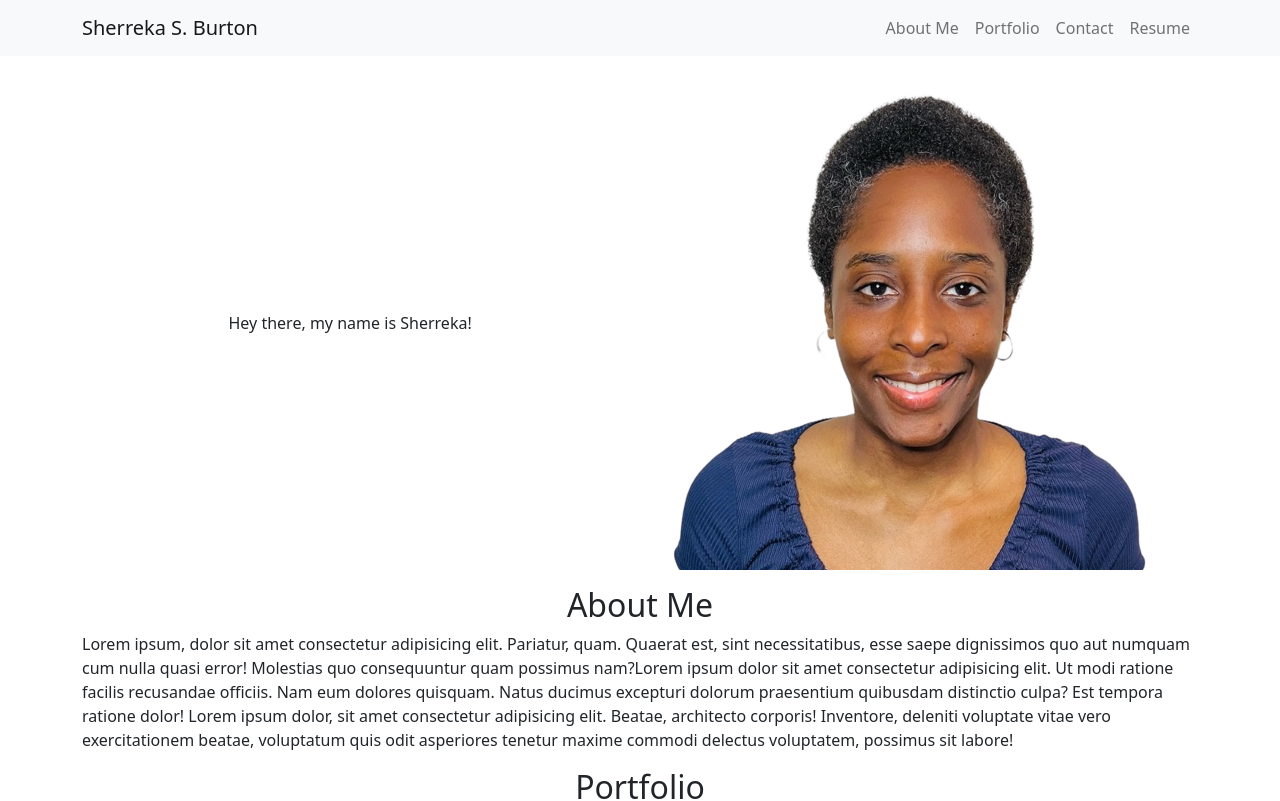
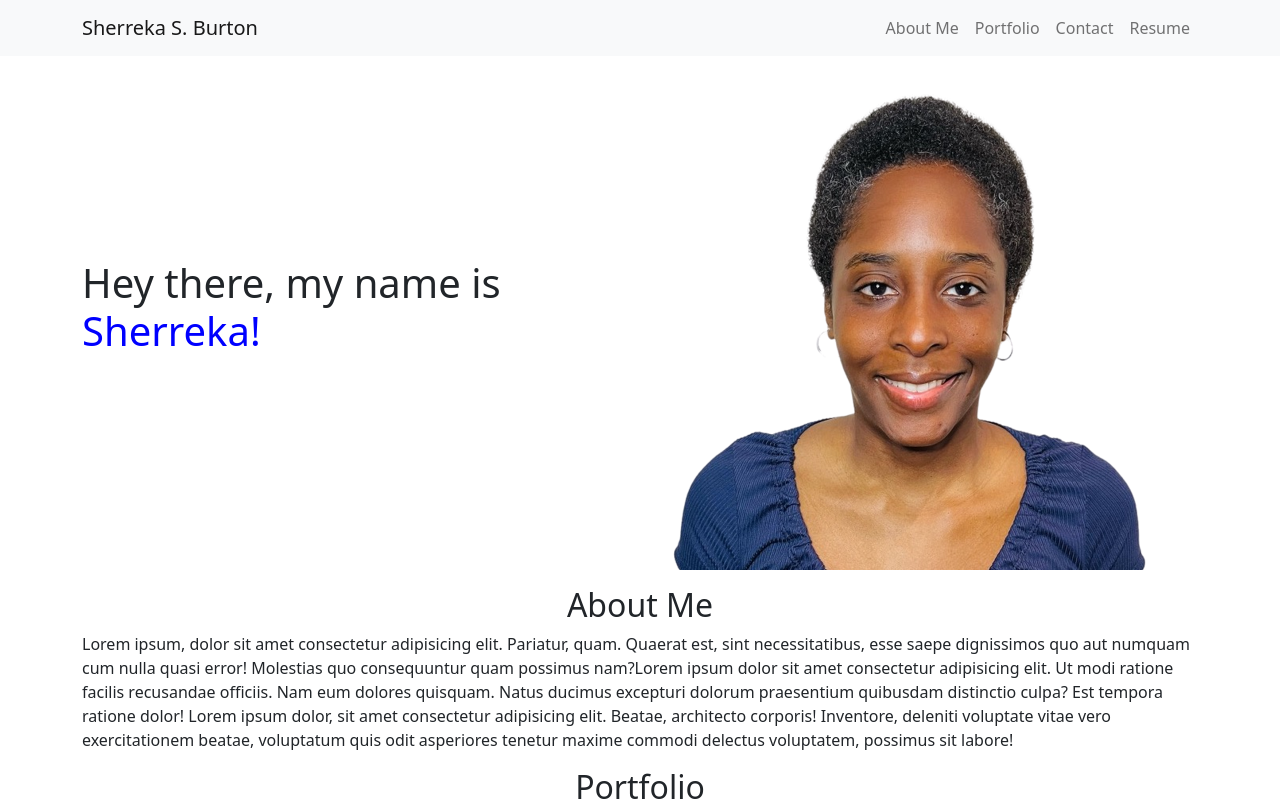
Before and after one commit to ssbbgm/react-portfolio, a React (Create React App) app: page / in a window 1280 px wide. Shown: the top 801 px of the page. Built offline with nearby package versions, Linux system fonts and the light colour scheme.

Commit message:
added more to typewriter;

```diff
--- a/src/components/Intro.js
+++ b/src/components/Intro.js
@@ -9,16 +9,17 @@ function Intro() {
     <Container fluid="md" className="mt-100">
       <Row>
         <Col style={{ display: 'flex', justifyContent: 'center', alignItems: 'center'}}>
-          <div id="typewriter">
+          <div id="typewriter" textAlign='center'>
             <Typewriter
               options={{
                 strings: [
-                  "Hey there, my name is Sherreka!",
-                  "Welcome to my page!",
-                  "I appreciate you for stopping by!",
-                  "Feel free to look around...",
-                  "Hit me up if you want to get in touch!",
+                  "<h1>Hey there, my name is <span style='color: blue;'>Sherreka!</span></h1>",
+                  "<h1>Welcome to my page!</h1>",
+                  "<h1>I appreciate you for stopping by!</h1>",
+                  "<h1>Feel free to look around...</h1>",
+                  "<h1>Hit me up if you want to get in touch!</h1>",
                 ],
+                cursor: '❤️',
                 autoStart: true,
                 loop: true,
               }}
@@ -26,7 +27,7 @@ function Intro() {
           </div>
         </Col>
         <Col style={{ display: 'flex', justifyContent: 'center'}}>
-            <img src={Sherreka} alt="stats of sherreka"  />
+            <img src={Sherreka} alt="sherreka smiling"  />
         </Col>
       </Row>
     </Container>
```
